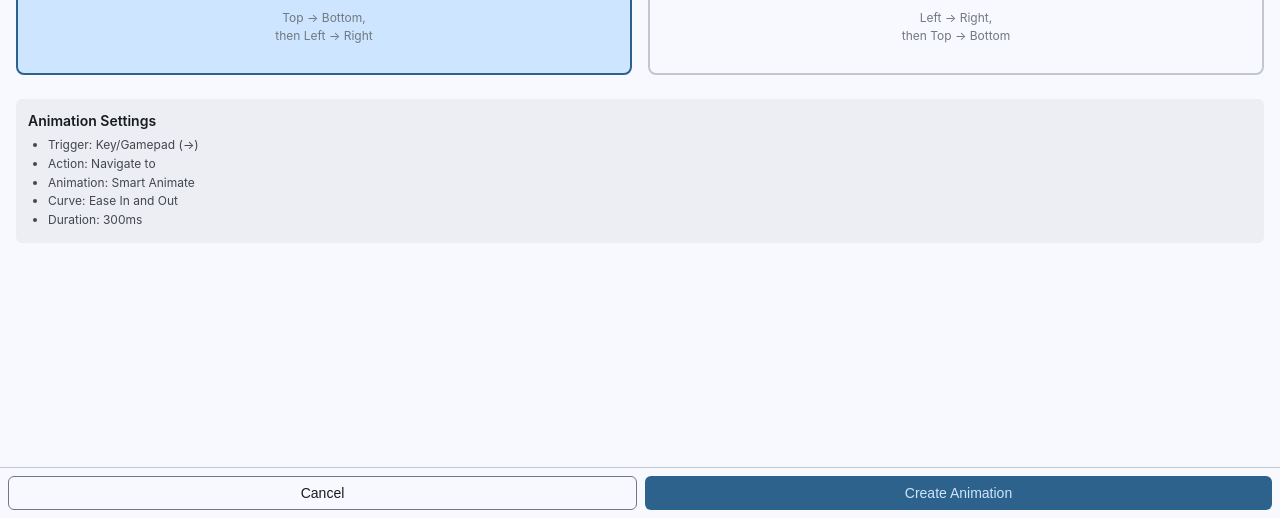
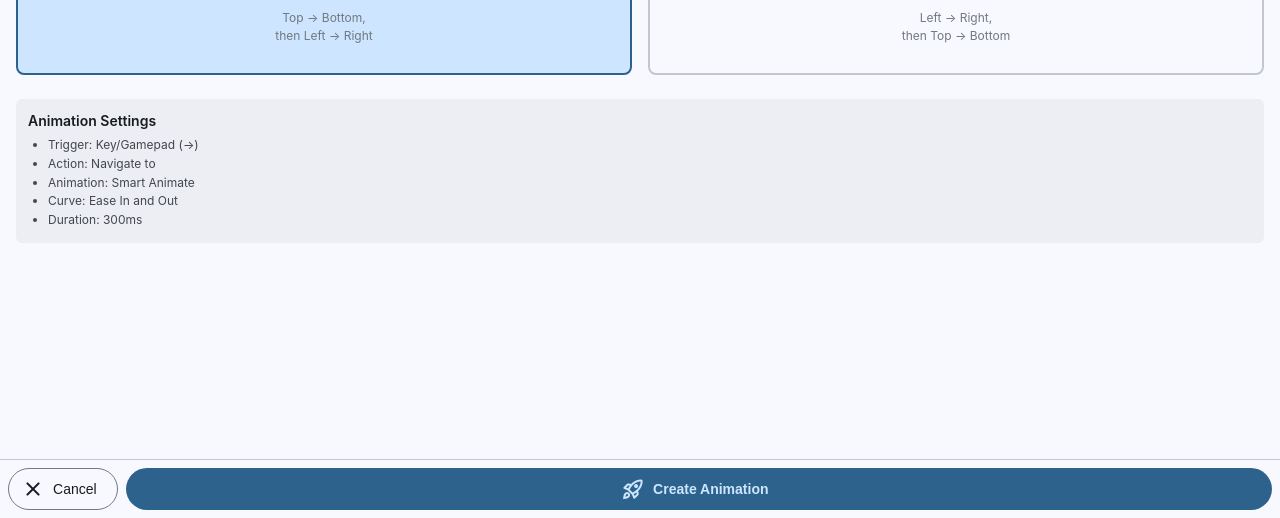
Before and after one commit to chnotchy/figma-slide-animation, a website: page ui.html in a window 1280 px wide. Shown: the part 282-800 px from the top of the page. Drawn offline with nearby package versions, Linux system fonts and the light colour scheme.

Commit message:
Enhance button styles for improved layout and accessibility with icons

```diff
--- a/ui.html
+++ b/ui.html
@@ -145,16 +145,19 @@
     }
 
     .button {
-      flex: 1;
-      padding: 8px 12px;
+      padding: 8px 20px 8px 12px;
       border: 1px solid var(--md-sys-color-outline);
-      border-radius: 6px;
+      border-radius: 999px;
       background: var(--md-sys-color-surface);
       color: var(--md-sys-color-on-surface);
       font-size: 14px;
       font-weight: 500;
       cursor: pointer;
       transition: all 0.15s ease;
+      display: flex;
+      align-items: center;
+      justify-content: center;
+      gap: 8px;
     }
 
     .button:hover {
@@ -162,9 +165,11 @@
     }
 
     .button.primary {
+      flex: 1;
       border: none;
       background: var(--md-sys-color-primary);
       color: var(--md-sys-color-on-primary);
+      font-weight: 600;
     }
 
     .button.primary:hover {
@@ -237,8 +242,14 @@
     </div>
 
     <div class="button-group">
-      <button class="button" id="cancel">Cancel</button>
-      <button class="button primary" id="create">Create Animation</button>
+      <button class="button" id="cancel">
+        <span class="material-symbols-rounded">close</span>
+        Cancel
+      </button>
+      <button class="button primary" id="create">
+        <span class="material-symbols-rounded">rocket_launch</span>
+        Create Animation
+      </button>
     </div>
   </div>
 
```
